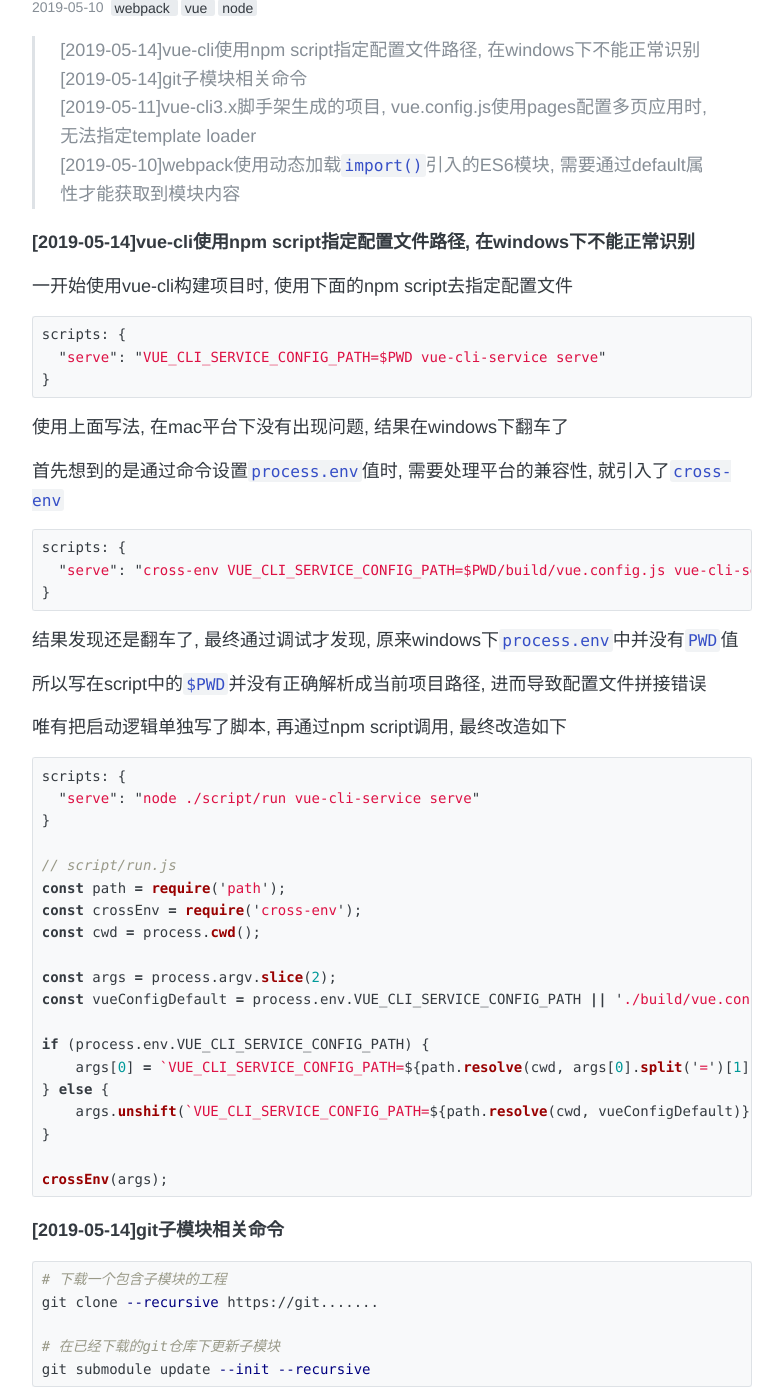
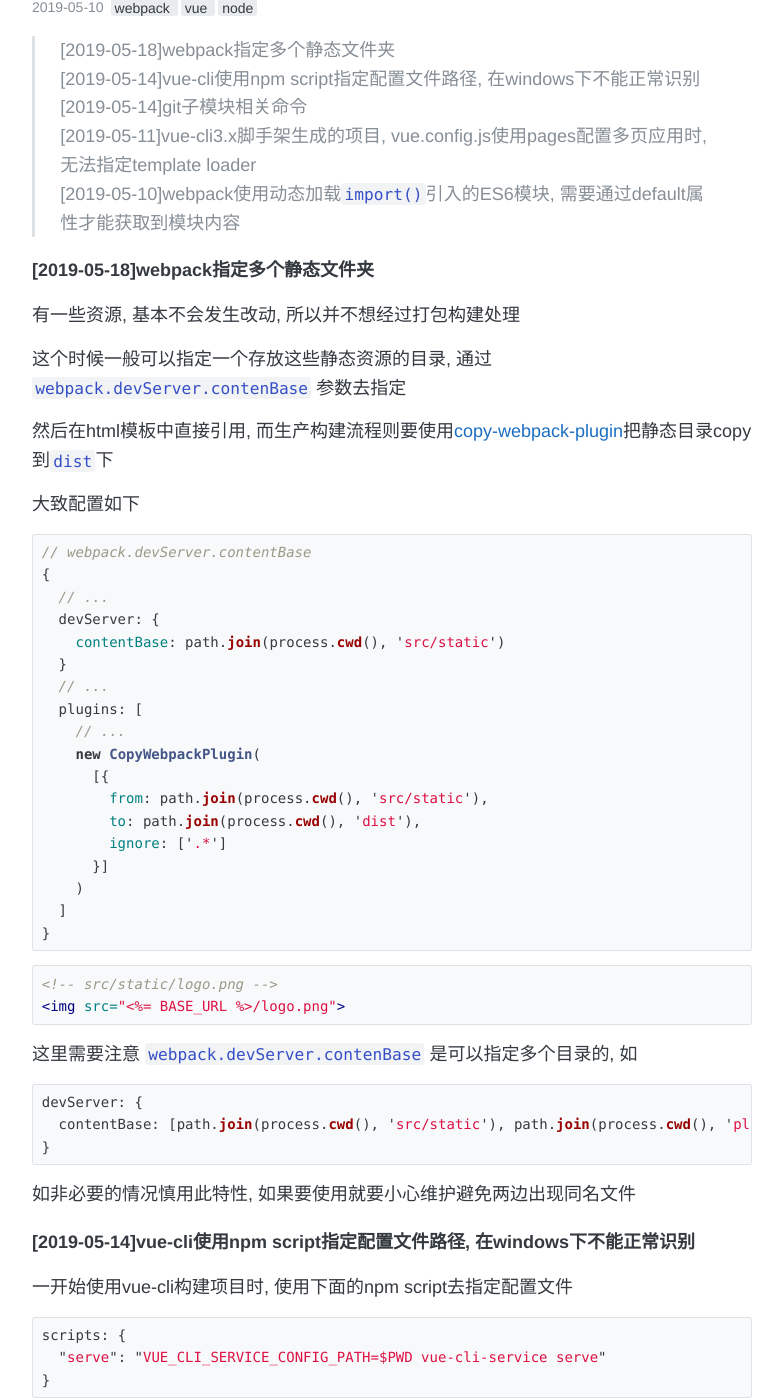
Before and after one commit to funkyLover/blog, a Jekyll site: the page built from notes/_posts/2020-05-10-notes.md, in a window 1280 px wide and 1400 px high, scrolled down 223 px. Shown: the whole window, without its empty margins (248-1031 px from the left). Built offline with Jekyll 4.4.1, drawn with Linux system fonts in a browser that asks for light colours; comment, search, counter and statistics services are not loaded.

Commit message:
[note]add;

````diff
--- a/notes/_posts/2020-05-10-notes.md
+++ b/notes/_posts/2020-05-10-notes.md
@@ -7,10 +7,57 @@ comments: true
 share: true
 ---
 
+> [2019-05-18]webpack指定多个静态文件夹 <br>
 > [2019-05-14]vue-cli使用npm script指定配置文件路径, 在windows下不能正常识别 <br>
 > [2019-05-14]git子模块相关命令 <br>
 > [2019-05-11]vue-cli3.x脚手架生成的项目, vue.config.js使用pages配置多页应用时, 无法指定template loader <br>
 > [2019-05-10]webpack使用动态加载`import()`引入的ES6模块, 需要通过default属性才能获取到模块内容
+
+##### [2019-05-18]webpack指定多个静态文件夹
+
+有一些资源, 基本不会发生改动, 所以并不想经过打包构建处理
+
+这个时候一般可以指定一个存放这些静态资源的目录, 通过 `webpack.devServer.contenBase` 参数去指定
+
+然后在html模板中直接引用, 而生产构建流程则要使用[copy-webpack-plugin](https://github.com/webpack-contrib/copy-webpack-plugin)把静态目录copy到`dist`下
+
+大致配置如下
+
+```js
+// webpack.devServer.contentBase
+{
+  // ...
+  devServer: {
+    contentBase: path.join(process.cwd(), 'src/static')
+  }
+  // ...
+  plugins: [
+    // ...
+    new CopyWebpackPlugin(
+      [{
+        from: path.join(process.cwd(), 'src/static'),
+        to: path.join(process.cwd(), 'dist'),
+        ignore: ['.*']
+      }]
+    )
+  ]
+}
+```
+
+```html
+<!-- src/static/logo.png -->
+<img src="<%= BASE_URL %>/logo.png">
+```
+
+这里需要注意 `webpack.devServer.contenBase` 是可以指定多个目录的, 如
+
+```js
+devServer: {
+  contentBase: [path.join(process.cwd(), 'src/static'), path.join(process.cwd(), 'plugin')]
+}
+```
+
+如非必要的情况慎用此特性, 如果要使用就要小心维护避免两边出现同名文件
 
 ##### [2019-05-14]vue-cli使用npm script指定配置文件路径, 在windows下不能正常识别
 
````
